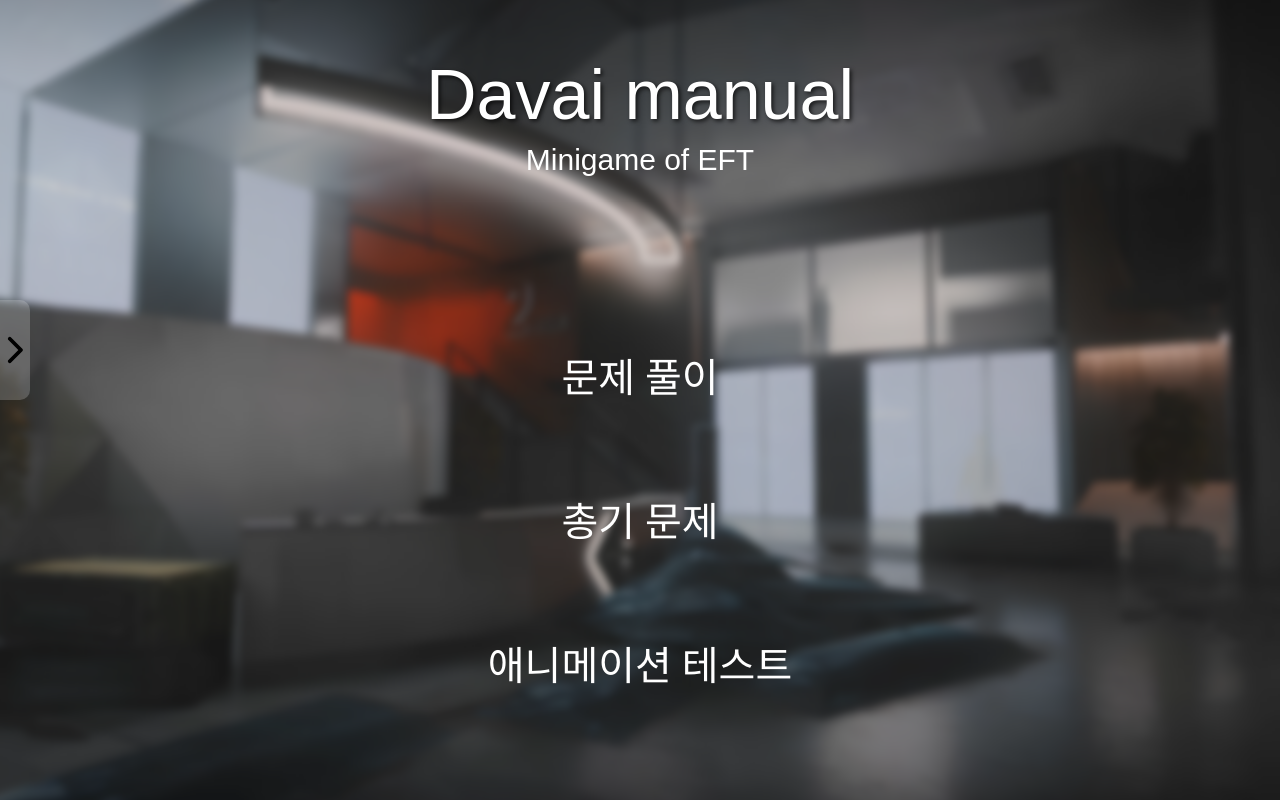
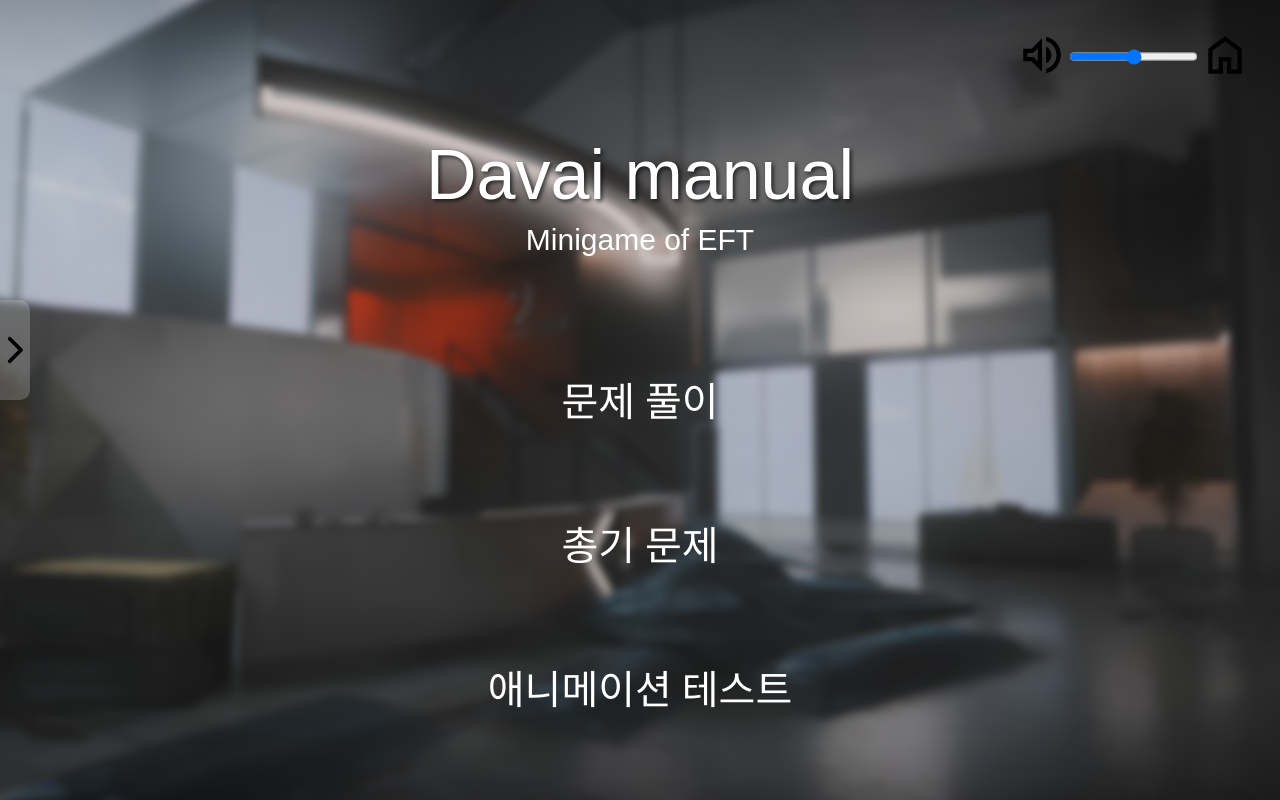
Before and after one commit to dntmdwls42/Davai_Manual, a React (Vite) app in the folder davai_davai_davai/: page / in a window 1280 px wide. Built offline with nearby package versions, Linux system fonts and the light colour scheme; a web font is replaced by a local one.

Commit message:
add header files and icons

```diff
--- /dev/null
+++ b/davai_davai_davai/src/css/Header.css
@@ -0,0 +1,41 @@
+header {
+  margin-right: 10px;
+  width: 100vw;
+  height: 10vh;
+}
+
+header svg {
+  width: 50px;
+  height: 50px;
+}
+
+.header__icon {
+  margin-top: 30px;
+  margin-right: 30px;
+  display: flex;
+  justify-content: flex-end;
+}
+
+.header__icon--volumecontrol {
+  display: flex;
+}
+
+input [type="range"] {
+  width: 100px;
+  height: 10px;
+  -webkit-appearance: none;
+}
+
+input [type="range"]::-webkit-slider-runnable-track {
+  height: 50px;
+  background-color: blueviolet;
+  -webkit-appearance: none;
+}
+
+input [type="range"]::-webkit-slider-thumb {
+  width: 20px;
+  height: 20px;
+  background-color: white;
+  cursor: pointer;
+  -webkit-appearance: none;
+}
--- a/davai_davai_davai/src/css/index.css
+++ b/davai_davai_davai/src/css/index.css
@@ -29,6 +29,7 @@ a {
 
 #root {
   display: flex;
+  flex-direction: column;
   height: 100vh;
   width: 100vw;
 }
@@ -68,7 +69,6 @@ a {
   align-items: center;
   height: 100%;
   width: 100%;
-  margin: 0 140px;
   box-sizing: border-box;
 }
 
--- /dev/null
+++ b/davai_davai_davai/src/jsx/Header.jsx
@@ -0,0 +1,25 @@
+import { Link } from "react-router-dom";
+
+const Header = () => {
+  return (
+    <header>
+      <div className="header__icon">
+        <div className="header__icon--volumecontrol">
+          <svg xmlns="http://www.w3.org/2000/svg" viewBox="0 -960 960 960">
+            <path d="M560-131v-82q90-26 145-100t55-168q0-94-55-168T560-749v-82q124 28 202 125.5T840-481q0 127-78 224.5T560-131ZM120-360v-240h160l200-200v640L280-360H120Zm440 40v-322q47 22 73.5 66t26.5 96q0 51-26.5 94.5T560-320ZM400-606l-86 86H200v80h114l86 86v-252ZM300-480Z" />
+          </svg>
+          <input type="range" min="0" max="100" value="50" />
+        </div>
+        <div className="header__icon--home">
+          <Link to={`/`}>
+            <svg xmlns="http://www.w3.org/2000/svg" viewBox="0 -960 960 960">
+              <path d="M240-200h120v-240h240v240h120v-360L480-740 240-560v360Zm-80 80v-480l320-240 320 240v480H520v-240h-80v240H160Zm320-350Z" />
+            </svg>
+          </Link>
+        </div>
+      </div>
+    </header>
+  );
+};
+
+export default Header;
--- a/davai_davai_davai/src/jsx/main.jsx
+++ b/davai_davai_davai/src/jsx/main.jsx
@@ -8,12 +8,15 @@ import Background from "./Background";
 import AnimationTest from "./AnimationTest";
 import WeaponAndCaliber from "./WeaponAndCaliber";
 import Layout from "./Layout";
+import Header from "./Header";
 import "../css/index.css";
 import "../css/background.css";
+import "../css/Header.css";
 
 ReactDOM.createRoot(document.getElementById("root")).render(
   <Router>
     <Background />
+    <Header />
     <Layout />
     <Routes>
       <Route path="/" element={<App />}></Route>
```
